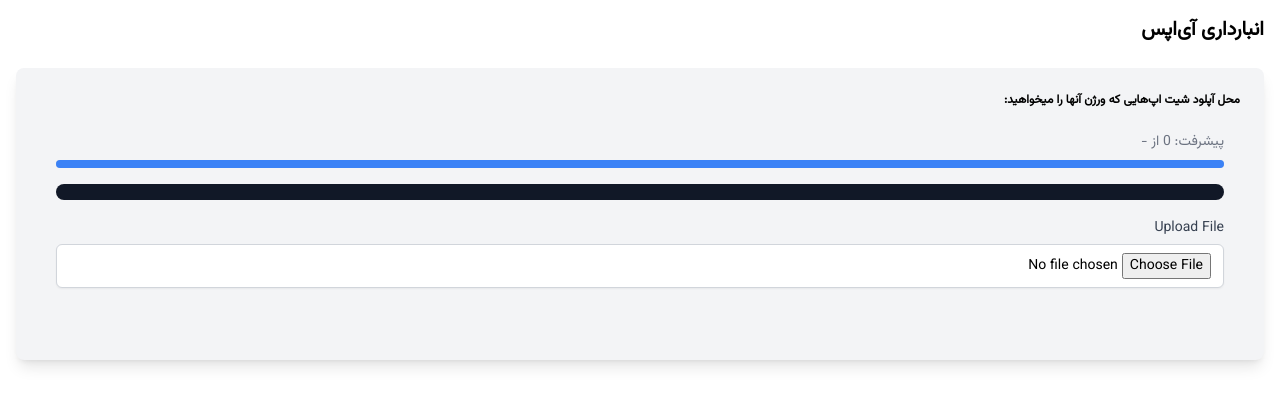
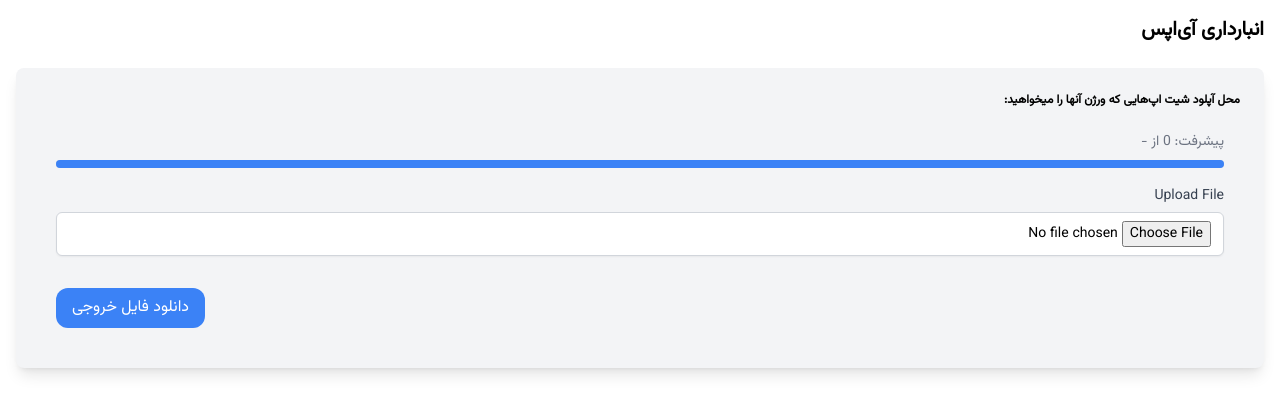
Before and after one commit to immorez/app-version-script, a React (Vite) app: page / in a window 1280 px wide. Shown: the top 414 px of the page. Built offline with nearby package versions, Linux system fonts and the light colour scheme.

Commit message:
Fix issues

```diff
--- a/src/Sheet.tsx
+++ b/src/Sheet.tsx
@@ -115,6 +115,7 @@ function Sheet() {
         ></div>
       </div>
 
+      {changedVersions.length > 0 ? (
         <ul
           dir="ltr"
           className="bg-gray-900 rounded-xl p-2 overflow-y-auto max-h-[450px]"
@@ -141,6 +142,7 @@ function Sheet() {
             ) : null
           )}
         </ul>
+      ) : null}
 
       {/* File Uploader */}
       <div className="mt-4">
@@ -156,7 +158,6 @@ function Sheet() {
 
       {/* Table */}
       <div className="mt-8 flex flex-row w-full justify-end">
-        {(progress / values.length) * 100 > 99 && (
         <CSVLink
           className="bg-blue-500 text-white px-4 py-2 rounded-xl self-end"
           data={changedVersions as any}
@@ -167,7 +168,6 @@ function Sheet() {
         >
           دانلود فایل خروجی
         </CSVLink>
-        )}
 
         {/* <table className="w-full table-fixed">
           <thead>
```
Lines whose indentation alone changed are shown as unchanged.
